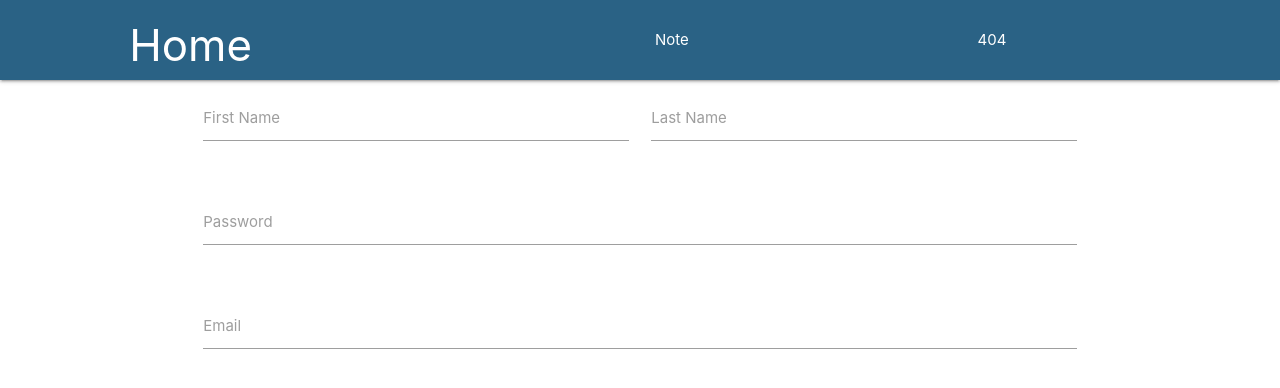
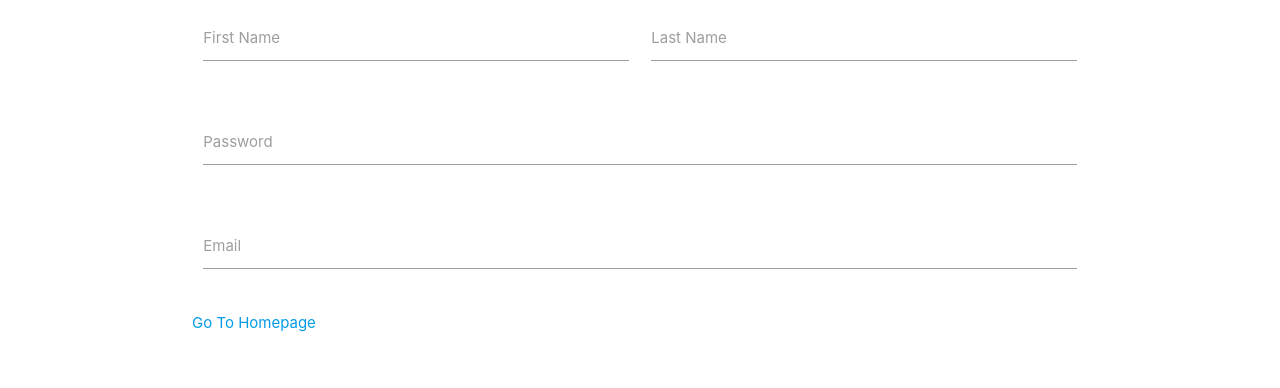
Before and after one commit to sjarango/Project3, a React (Create React App) app in the folder client/: page / in a window 1280 px wide. Before the commit this address had no page. Shown: the top 388 px of the page. Built offline with nearby package versions, Linux system fonts and the light colour scheme.

Commit message:
small changes to react components

```diff
--- a/client/package.json
+++ b/client/package.json
@@ -2,6 +2,7 @@
   "name": "client",
   "version": "0.1.0",
   "private": true,
+  "proxy": "http://localhost:3001",
   "dependencies": {
     "@testing-library/jest-dom": "^4.2.4",
     "@testing-library/react": "^9.4.0",
--- a/client/src/App.js
+++ b/client/src/App.js
@@ -24,7 +24,6 @@ function App(props) {
   return (
     <Router>
     <div className="App">
-      <Nav />
       <Switch>
       <Route path="/" exact component={Login} />
       <Route path="/home" exact component={Main} />
--- a/client/src/components/Login.jsx
+++ b/client/src/components/Login.jsx
@@ -30,6 +30,9 @@ const Login = () => {
                     </div>
                 </div>
             </form>
+            <div>
+			<a href="/home">Go To Homepage</a>
+		</div>
         </div>
         </div>
     );
--- a/client/src/components/Main.jsx
+++ b/client/src/components/Main.jsx
@@ -1,4 +1,5 @@
 import React, { useState, useEffect } from 'react';
+import { Nav } from './index';
 import '../index.css';
 
 
@@ -16,7 +17,8 @@ const Main = () => {
         console.log(allNotes);
     }
     return (
-        <div>
+        <div className="Main">
+            <Nav />
             <h1>Main Page</h1>
         </div>
     );
--- a/client/src/components/Nav.jsx
+++ b/client/src/components/Nav.jsx
@@ -11,7 +11,7 @@ const Nav = () => {
 
     return (
 <nav>
-    <Link style={navStyle} to='/'>
+    <Link style={navStyle} to='/home'>
     <h3>Home</h3>
     </Link>
     <ul className='nav-links'>
--- a/client/src/components/Note.jsx
+++ b/client/src/components/Note.jsx
@@ -1,12 +1,15 @@
 import React from 'react';
-import { Editor } from './index';
+import { Editor, Nav } from './index';
 import '../index.css';
 
 
 const Note = () => {
     return (
+        <div>
+            <Nav />
         <div className='Note'>
-            <Editor/>
+            <Editor />
+        </div>
         </div>
     );
 }
--- a/client/src/index.css
+++ b/client/src/index.css
@@ -51,6 +51,7 @@ nav {
   justify-content: space-around;
   align-items: center;
   min-height: 10vh;
+  min-width: 100vh;
   background: rgb(42, 98, 133);
   color: white;
 }
```
Also changed, not shown: 1 other file (tests, documents, lock files or other folders).
